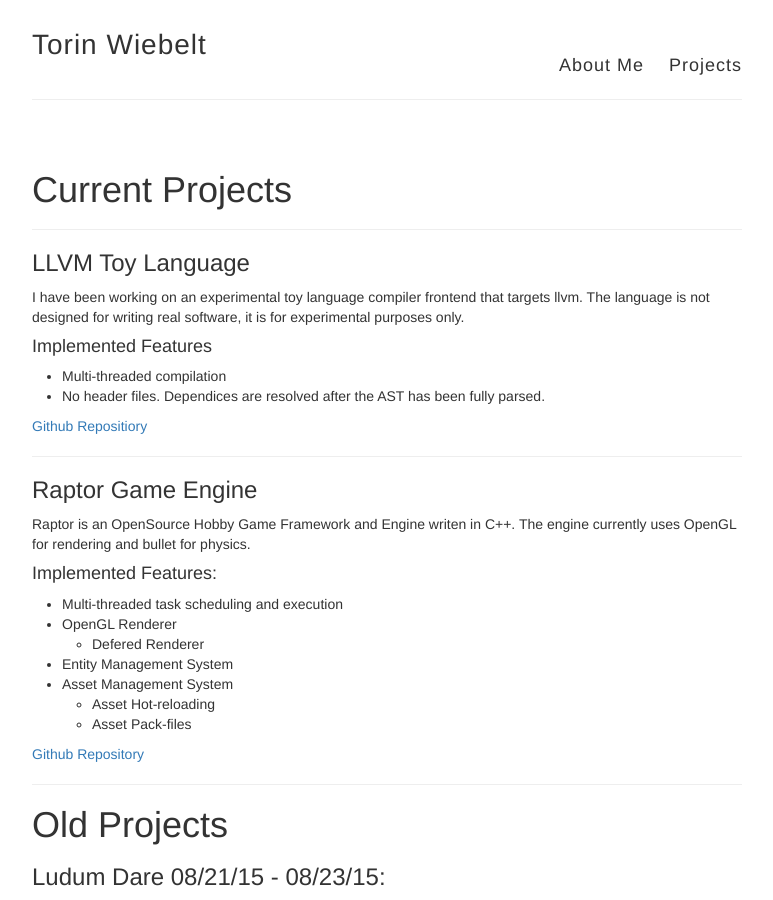
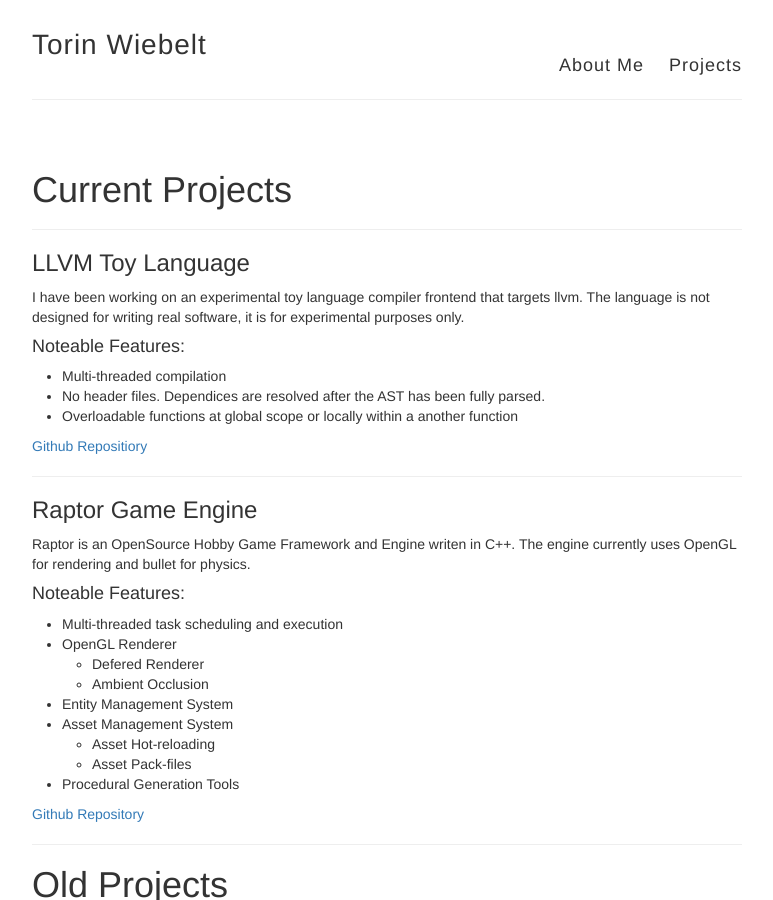
Before and after one commit to Twiebs/twiebs.github.io, a Jekyll site: the page built from projects.md, in a window 1280 px wide and 900 px high. Shown: the whole window, without its empty margins (253-1026 px from the left). Built offline with Jekyll 4.4.1, drawn with Linux system fonts in a browser that asks for light colours.

Commit message:
Update projects.md

```diff
--- a/projects.md
+++ b/projects.md
@@ -12,10 +12,12 @@ permalink: /projects/
 
 I have been working on an experimental toy language compiler frontend that targets llvm.  The language is not designed for writing real software, it is for experimental purposes only.
 
-####Implemented Features
+####Noteable Features:
 
 - Multi-threaded compilation
 - No header files.  Dependices are resolved after the AST has been fully parsed.
+- Overloadable functions at global scope or locally within a another function
+
 
 [Github Repositiory](https://github.com/Twiebs/LLVMLang)
 
@@ -26,16 +28,17 @@ I have been working on an experimental toy language compiler frontend that targe
 Raptor is an OpenSource Hobby Game Framework and Engine writen in C++.
 The engine currently uses OpenGL for rendering and bullet for physics.
 
-####Implemented Features:
+####Noteable Features:
 
 - Multi-threaded task scheduling and execution
 - OpenGL Renderer
   - Defered Renderer
+  - Ambient Occlusion
 - Entity Management System
 - Asset Management System
   - Asset Hot-reloading
   - Asset Pack-files
-
+- Procedural Generation Tools
 
 [Github Repository](https://github.com/Twiebs/Raptor)
 
```
